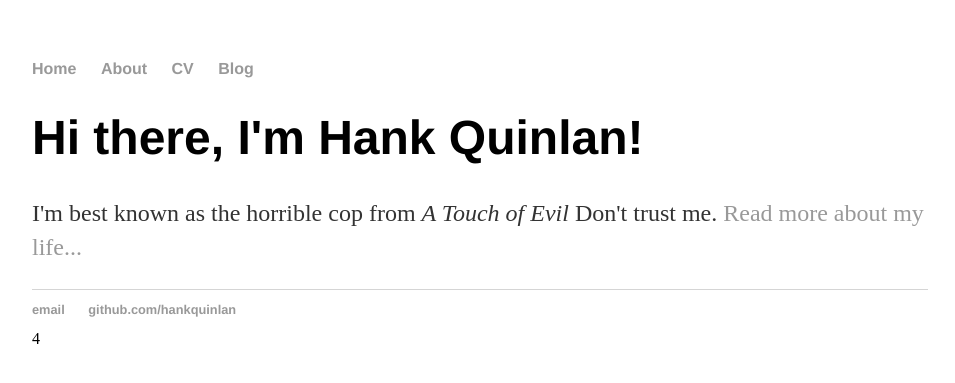
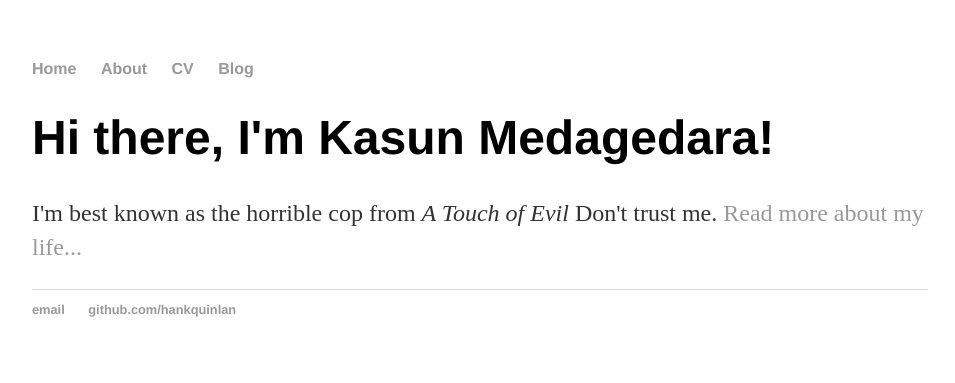
Before and after one commit to kasunblue/kasunblue.github.io, a Jekyll site: the page built from index.html, in a window 1280 px wide. Shown: the top 383 px of the page, without its empty margins (160-1115 px from the left). Built offline with Jekyll 4.4.1, drawn with Linux system fonts in a browser that asks for light colours.

Commit message:
Update index.html

```diff
--- a/index.html
+++ b/index.html
@@ -1,31 +1,8 @@
-<!DOCTYPE html>
-<html>
-	<head>
-		<title>Hank Quinlan, Horrible Cop</title>
-		<!-- link to main stylesheet -->
-		<link rel="stylesheet" type="text/css" href="/css/main.css">
-	</head>
-	<body>
-		<nav>
-    		<ul>
-        		<li><a href="/">Home</a></li>
-	        	<li><a href="/about">About</a></li>
-        		<li><a href="/cv">CV</a></li>
-        		<li><a href="/blog">Blog</a></li>
-    		</ul>
-		</nav>
-		<div class="container">
-    		<div class="blurb">
-        		<h1>Hi there, I'm Hank Quinlan!</h1>
-				<p>I'm best known as the horrible cop from <em>A Touch of Evil</em> Don't trust me. <a href="/about">Read more about my life...</a></p>
-    		</div><!-- /.blurb -->
-		</div><!-- /.container -->
-		<footer>
-    		<ul>
-        		<li><a href="mailto:hankquinlanhub@gmail.com">email</a></li>
-        		<li><a href="https://github.com/hankquinlan">github.com/hankquinlan</a></li>
-			</ul>
-		</footer>
-	</body>
-</html>
-4
+---
+layout: default
+title: Kasun Medagedara, creator
+---
+<div class="blurb">
+	<h1>Hi there, I'm Kasun Medagedara!</h1>
+	<p>I'm best known as the horrible cop from <em>A Touch of Evil</em> Don't trust me. <a href="/about">Read more about my life...</a></p>
+</div><!-- /.blurb -->
```
